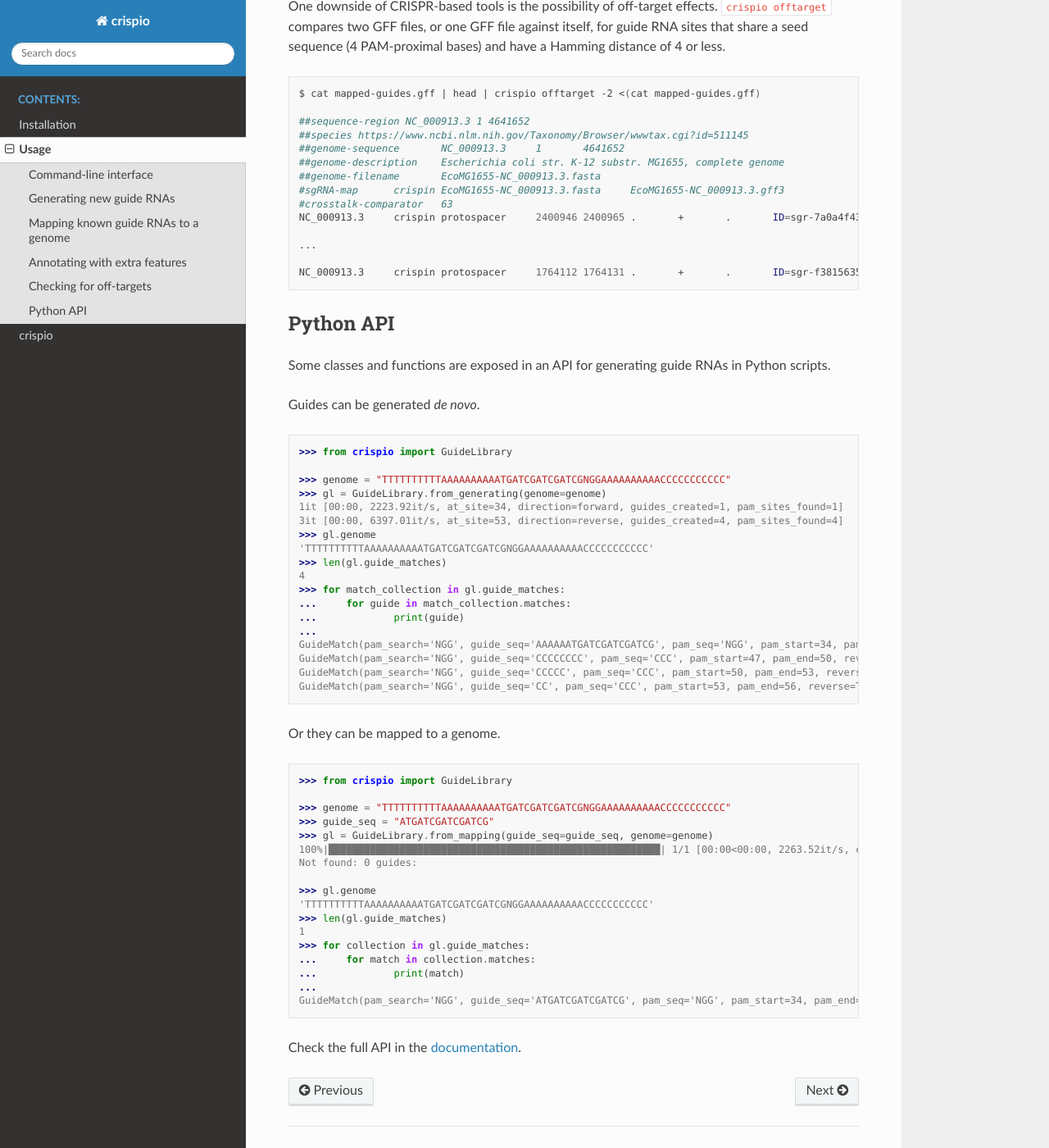
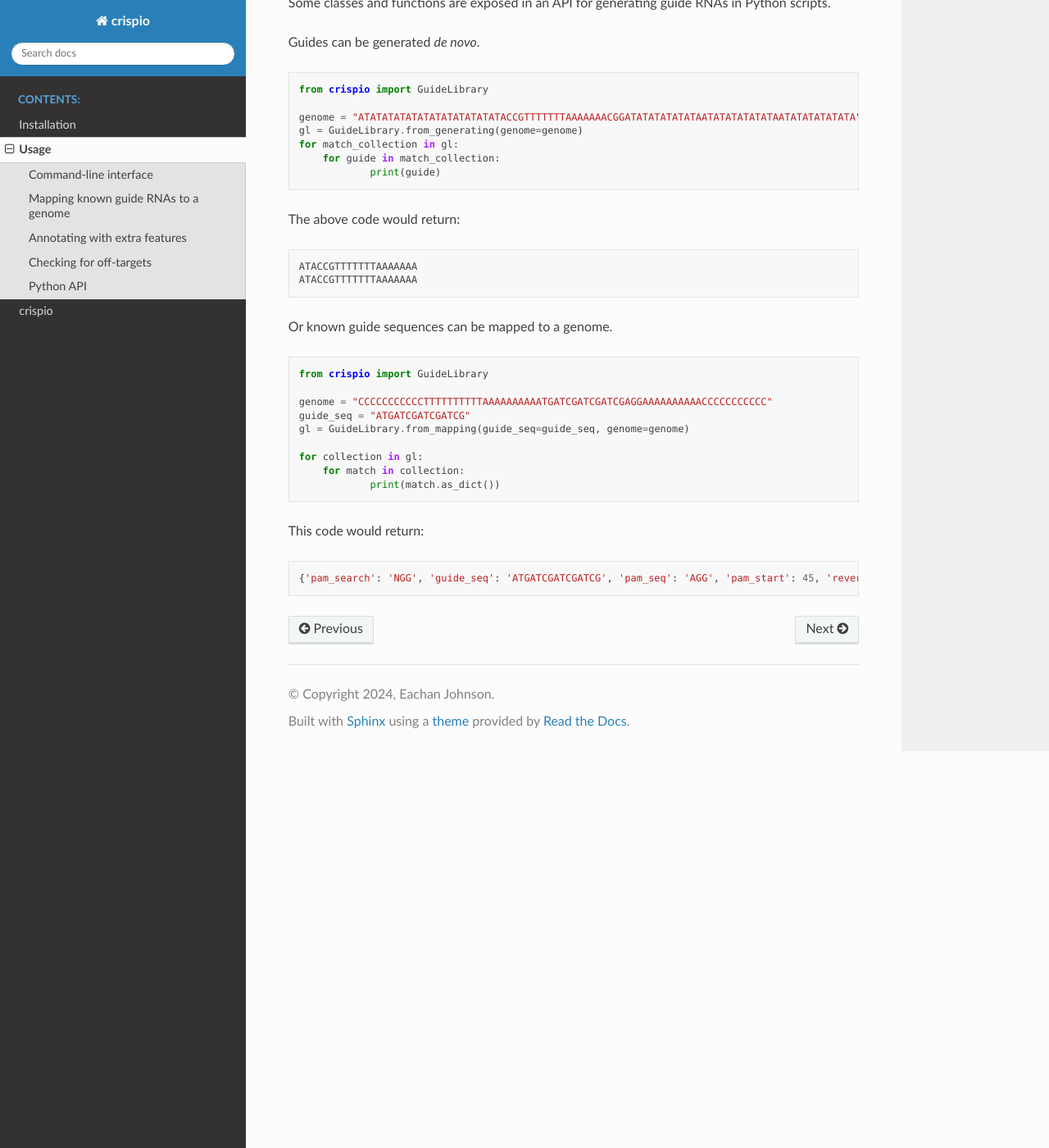
Before and after one commit to scbirlab/crispio, a Sphinx documentation site: the page built from docs/source/usage.md, in a window 1280 px wide and 1400 px high, scrolled down 3430 px. Shown: the whole window at 82% size. Built offline with Sphinx 7.4.7 and the Read the Docs theme 2.0.0, drawn with Linux system fonts in a browser that asks for light colours; some of the changed text lies outside the part shown.

Commit message:
Update docs

````diff
--- a/docs/source/usage.md
+++ b/docs/source/usage.md
@@ -23,8 +23,6 @@
     offtarget           Compare two sets of guide RNAs for potential cross-target activity.
 ```
 
-## Generating new guide RNAs
-
 Given a genome in FASTA format and a matching GFF,
 [both available for your favourite bacterium from NCBI](https://www.ncbi.nlm.nih.gov/genbank/ftp/),
 along with a PAM sequence or name of a common Cas9 ortholog, you can generate all the possible
@@ -36,28 +34,17 @@
 adjective-noun mnemonic.
 
 ```bash
-crispio generate -l 20 --pam Sth1 -g EcoMG1655-NC_000913.3.fasta -a EcoMG1655-NC_000913.3.gff3 | head
+$ crispio generate -l 20 --pam Sth1 -g EcoMG1655-NC_000913.3.fasta -a EcoMG1655-NC_000913.3.gff3 | head
 
 🚀 Generating sgRNAs with the following parameters:
-        subcommand: generate
-        max_length: 20
-        min_length: None
-        pam: Sth1
-        genome: <_io.TextIOWrapper name='/dev/fd/63' mode='r' encoding='UTF-8'>
-        annotations: <_io.TextIOWrapper name='/dev/fd/62' mode='r' encoding='UTF-8'>
-        attributes: ['Name', 'locus_tag', 'old_locus_tag', 'gene', 'gene_biotype']
-        output: <_io.TextIOWrapper name='<stdout>' mode='w' encoding='utf-8'>
-        func: <function _generate at 0x7fc2715bb160>
-Building annotation lookup table.
-100%|██████████████████████████████████████████████████████████████████████████████████████████████| 998/998 [00:02<00:00, 402.28it/s]
+        ...
+
 ##sequence-region NC_000913.3 1 4641652
-0it [00:00, ?it/s]##species https://www.ncbi.nlm.nih.gov/Taxonomy/Browser/wwwtax.cgi?id=511145
+##species https://www.ncbi.nlm.nih.gov/Taxonomy/Browser/wwwtax.cgi?id=511145
 ##genome-sequence       NC_000913.3     1       6930
 ##genome-description    Escherichia coli str. K-12 substr. MG1655, complete genome
 ##genome-filename       63
 #sgRNA-map      crispio 63      62
-153it [00:00, 13306.14it/s, at_site=6918, direction=forward, guides_created=153, pam_sites_found=153]
-162it [00:00, 10236.95it/s, at_site=6757, direction=reverse, guides_created=315, pam_sites_found=315]
 NC_000913.3     crispio protospacer     2       21      .       +       .       ID=sgr-e5373243;Name=thrL-21-modest_saddle;ann_Name=thrL;ann_end=255;ann_feature=gene;ann_gene=thrL;ann_gene_biotype=protein_coding;ann_locus_tag=_up-thrL;ann_phase=.;ann_score=.;ann_seqid=NC_000913.3;ann_source=RefSeq;ann_start=190;ann_strand=+;guide_context_down=TATGTCTCTGTGTGGATTAA;guide_context_up=CAGCACCCCAGGAACCCATA;guide_length=20;guide_re_sites=;guide_sequence=GCTTTTCATTCTGACTGCAA;guide_sequence_hash=19d8fdaa;mnemonic=modest_saddle;pam_end=28;pam_offset=-166;pam_replichore=R;pam_search=NNRGVAN;pam_sequence=CGGGCAA;pam_start=21;source_name=thrL-21-modest_saddle
 
 ...
@@ -73,7 +60,8 @@
 [`bioino ggf2table`](https://github.com/scbirlab/bioino#command-line):
 
 ```bash
-$ head guides.gff | bioino gff2table 2> /dev/null
+$ head guides.gff | bioino gff2table
+...
 
 seqid   source  feature start   end     score   strand  phase   ID      Name    ann_Name        ann_end ann_feature     ann_gene     ann_gene_biotype ann_locus_tag   ann_phase       ann_score       ann_seqid       ann_source      ann_start       ann_strand      guide_context_down    guide_context_up        guide_length    guide_re_sites  guide_sequence  guide_sequence_hash     mnemonic        pam_end       pam_offset      pam_replichore  pam_search      pam_sequence    pam_start       source_name
 NC_000913.3     crispio protospacer     2       21      .       +       .       sgr-e5373243    thrL-21-modest_saddle   thrL    255  gene     thrL    protein_coding  _up-thrL        .       .       NC_000913.3     RefSeq  190     +       TATGTCTCTGTGTGGATTAA    CAGCACCCCAGGAACCCATA  20              GCTTTTCATTCTGACTGCAA    19d8fdaa        modest_saddle   28      -166    R       NNRGVAN CGGGCAA 21   thrL-21-modest_saddle
@@ -95,9 +83,6 @@
 
 🚀 Mapping sgRNAs with the following parameters:
        ...
-Building annotation lookup table.
-100%|████████████████████████████████████████████████████████████████████████████████████████████| 9490/9490 [00:24<00:00, 389.80it/s]
-
 Finding sgRNA sites matching 21417 sequences from cv-nar-2020_TableS1.fasta and matching PAM Spy (NGGN) in EcoMG1655-NC_000913.3.fasta...
 
 ##sequence-region NC_000913.3 1 4641652
@@ -106,18 +91,11 @@
 ##genome-description    Escherichia coli str. K-12 substr. MG1655, complete genome
 ##genome-filename       EcoMG1655-NC_000913.3.fasta
 #sgRNA-map      crispio EcoMG1655-NC_000913.3.fasta     EcoMG1655-NC_000913.3.gff3
-100%|████████████████████████████████████████████████████| 100/100 [00:11<00:00,  8.77it/s, current=GAATGCTACCGCCAGTGACC, not_found=0]
-Not found: 0 guides:
-
 NC_000913.3     crispio     2400946 2400965 .       +       .       ID=sgr-7a0a4f43;Name=nuoF-2400965-level_herman;ann_Name=nuoF;ann_end=2401555;ann_feature=gene;ann_gene=nuoF;ann_gene_biotype=protein_coding;ann_locus_tag=b2284;ann_phase=.;ann_score=.;ann_seqid=NC_000913.3;ann_source=RefSeq;ann_start=2400218;ann_strand=-;guide_context_down=TAGCACGACGTCCTTCCAGG;guide_context_up=CCATGCGCCGGAGGTTGCCG;guide_length=20;guide_re_sites=;guide_sequence=GGAAGGGTGGCTTCGAGCGT;guide_sequence_hash=6a359e86;mnemonic=level_herman;pam_end=2400969;pam_offset=0;pam_replichore=L;pam_search=NGGN;pam_sequence=GGGT;pam_start=2400965;source_name=GGAAGGGTGGCTTCGAGCGT
 
 ...
 
 NC_000913.3     crispio protospacer     2400933 2400952 .       +       .       ID=sgr-32446b00;Name=nuoF-2400952-telling_austria;ann_Name=nuoF;ann_end=2401555;ann_feature=gene;ann_gene=nuoF;ann_gene_biotype=protein_coding;ann_locus_tag=b2284;ann_phase=.;ann_score=.;ann_seqid=NC_000913.3;ann_source=RefSeq;ann_start=2400218;ann_strand=-;guide_context_down=TTCGAGCGTGGGTTAGCACG;guide_context_up=AGGTCGGTTTACCCCATGCG;guide_length=20;guide_re_sites=;guide_sequence=CCGGAGGTTGCCGGGAAGGG;guide_sequence_hash=1908728f;mnemonic=telling_austria;pam_end=2400956;pam_offset=0;pam_replichore=L;pam_search=NGGN;pam_sequence=TGGC;pam_start=2400952;source_name=CCGGAGGTTGCCGGGAAGGG
-
-...
-
-⏰ Completed process in 0:44:13.882252
 ```
 
 If you don't have a FASTA to hand, but a table instead, you can pipe it
@@ -137,7 +115,6 @@
 ...
 
 NC_000913.3     crispio protospacer     3999    4018    .       +       .       ID=sgr-83d65199;Name=thrC-4018-jolly_lunar;ann_Name=thrC;ann_end=5020;ann_feature=gene;ann_gene=thrC;ann_gene_biotype=protein_coding;ann_locus_tag=b0004;ann_phase=.;ann_score=.;ann_seqid=NC_000913.3;ann_source=RefSeq;ann_start=3734;ann_strand=+;guide_context_down=TGTTCCACGGGCCAACGCTG;guide_context_up=CCCGGCTCCGGTCGCCAATG;guide_length=20;guide_re_sites=BtgZI;guide_sequence=TTGAAAGCGATGTCGGTTGT;guide_sequence_hash=e539f903;mnemonic=jolly_lunar;pam_end=4025;pam_offset=1286;pam_replichore=R;pam_search=NNRGVAN;pam_sequence=CTGGAAT;pam_start=4018;source_name=thrC-4018-jolly_lunar
-
 ```
 
 ## Annotating with extra features
@@ -171,9 +148,6 @@
 ...
 
 NC_000913.3     crispin protospacer     1764112 1764131 .       +       .       ID=sgr-f3815635;Name=sufA-1764131-scarce_game;ann_Name=sufA;ann_end=1764386;ann_feature=gene;ann_gene=sufA;ann_gene_biotype=protein_coding;ann_locus_tag=b1684;ann_phase=.;ann_score=.;ann_seqid=NC_000913.3;ann_source=RefSeq;ann_start=1764018;ann_strand=-;guide_context_down=ATCGCTTGCAGCGGGACAAA;guide_context_up=GTCCTTCACGAACGAAATCG;guide_length=20;guide_re_sites=;guide_sequence=ACTTCCGTGCCATCAATAAA;guide_sequence_hash=dc4688e0;mnemonic=scarce_game;pam_end=1764135;pam_offset=0;pam_replichore=R;pam_search=NGGN;pam_sequence=CGGC;pam_start=1764131;source_name=ACTTCCGTGCCATCAATAAA;feat_on_nontemplate_strand=True;feat_context_up2=CG;feat_context_down2=AT;feat_context_up_autocorr=7.159;feat_pam_n=C;feat_pam_def=GGC;feat_pam_gc=1.000;feat_pam_autocorr=2.333;feat_pam_scaff_corr=1.667;feat_guide_purine=0.450;feat_guide_gc=0.400;feat_seed_seq=ATAAA;feat_guide_start3=ACT;feat_guide_end3=AAA;feat_guide_autocorr=7.767;feat_guide_scaff_corr=10.528
-
-100%|███████████████████████████████████████████████████████████████| 4/4 [00:00<00:00, 1331.21it/s, current=sufA-1764131-scarce_game]
-⏰ Completed process in 0:00:00.065336
 ```
 
 The attributes starting with `feat_` have been added.
@@ -210,46 +184,38 @@
 Guides can be generated *de novo*.
 
 ```python
->>> from crispio import GuideLibrary
+from crispio import GuideLibrary
 
->>> genome = "TTTTTTTTTTAAAAAAAAAATGATCGATCGATCGNGGAAAAAAAAAACCCCCCCCCCC"
->>> gl = GuideLibrary.from_generating(genome=genome)
-1it [00:00, 2223.92it/s, at_site=34, direction=forward, guides_created=1, pam_sites_found=1]
-3it [00:00, 6397.01it/s, at_site=53, direction=reverse, guides_created=4, pam_sites_found=4]
->>> gl.genome
-'TTTTTTTTTTAAAAAAAAAATGATCGATCGATCGNGGAAAAAAAAAACCCCCCCCCCC'
->>> len(gl.guide_matches)
-4
->>> for match_collection in gl.guide_matches:
-...     for guide in match_collection.matches:
-...             print(guide)
-...
-GuideMatch(pam_search='NGG', guide_seq='AAAAAATGATCGATCGATCG', pam_seq='NGG', pam_start=34, pam_end=37, reverse=False, guide_context_up='', guide_context_down='AAAAAAAAAACCCCCCCCCC', length=20, guide_start=14, guide_end=34)
-GuideMatch(pam_search='NGG', guide_seq='CCCCCCCC', pam_seq='CCC', pam_start=47, pam_end=50, reverse=True, guide_context_up='', guide_context_down='TTTTTTTTTTCCNCGATCGA', length=8, guide_start=50, guide_end=58)
-GuideMatch(pam_search='NGG', guide_seq='CCCCC', pam_seq='CCC', pam_start=50, pam_end=53, reverse=True, guide_context_up='', guide_context_down='GGGTTTTTTTTTTCCNCGAT', length=5, guide_start=53, guide_end=58)
-GuideMatch(pam_search='NGG', guide_seq='CC', pam_seq='CCC', pam_start=53, pam_end=56, reverse=True, guide_context_up='', guide_context_down='GGGGGGTTTTTTTTTTCCNC', length=2, guide_start=56, guide_end=58)
+genome = "ATATATATATATATATATATATATACCGTTTTTTTAAAAAAACGGATATATATATATAATATATATATATAATATATATATATA"
+gl = GuideLibrary.from_generating(genome=genome)
+for match_collection in gl:
+    for guide in match_collection:
+            print(guide)
 ```
 
-Or they can be mapped to a genome.
+The above code would return:
+
+```
+ATACCGTTTTTTTAAAAAAA
+ATACCGTTTTTTTAAAAAAA
+```
+
+Or known guide sequences can be mapped to a genome.
 
 ```python
->>> from crispio import GuideLibrary
+from crispio import GuideLibrary
 
->>> genome = "TTTTTTTTTTAAAAAAAAAATGATCGATCGATCGNGGAAAAAAAAAACCCCCCCCCCC"
->>> guide_seq = "ATGATCGATCGATCG"
->>> gl = GuideLibrary.from_mapping(guide_seq=guide_seq, genome=genome)  # doctest: +SKIP
-100%|████████████████████████████████████████████████████████| 1/1 [00:00<00:00, 2263.52it/s, current=ATGATCGATCGATCGNGG, not_found=0]
-Not found: 0 guides:
+genome = "CCCCCCCCCCCTTTTTTTTTTAAAAAAAAAATGATCGATCGATCGAGGAAAAAAAAAACCCCCCCCCCC"
+guide_seq = "ATGATCGATCGATCG"
+gl = GuideLibrary.from_mapping(guide_seq=guide_seq, genome=genome)
 
->>> gl.genome
-'TTTTTTTTTTAAAAAAAAAATGATCGATCGATCGNGGAAAAAAAAAACCCCCCCCCCC'
->>> len(gl.guide_matches)
-1
->>> for collection in gl.guide_matches:
-...     for match in collection.matches:
-...             print(match)
-...
-GuideMatch(pam_search='NGG', guide_seq='ATGATCGATCGATCG', pam_seq='NGG', pam_start=34, pam_end=37, reverse=False, guide_context_up='', guide_context_down='AAAAAAAAAACCCCCCCCCC', length=15, guide_start=19, guide_end=34)
+for collection in gl:
+    for match in collection:
+            print(match.as_dict())
 ```
 
-Check the full API in the [documentation](https://readthedocs.org/crispio).
+This code would return:
+
+```
+{'pam_search': 'NGG', 'guide_seq': 'ATGATCGATCGATCG', 'pam_seq': 'AGG', 'pam_start': 45, 'reverse': False, 'guide_context_up': 'CTTTTTTTTTTAAAAAAAAA', 'guide_context_down': 'AAAAAAAAAACCCCCCCCCC', 'pam_end': 48, 'length': 15, 'guide_start': 30, 'guide_end': 45}
+```
````
Also changed, not shown: README.md (+33 -63 lines).
